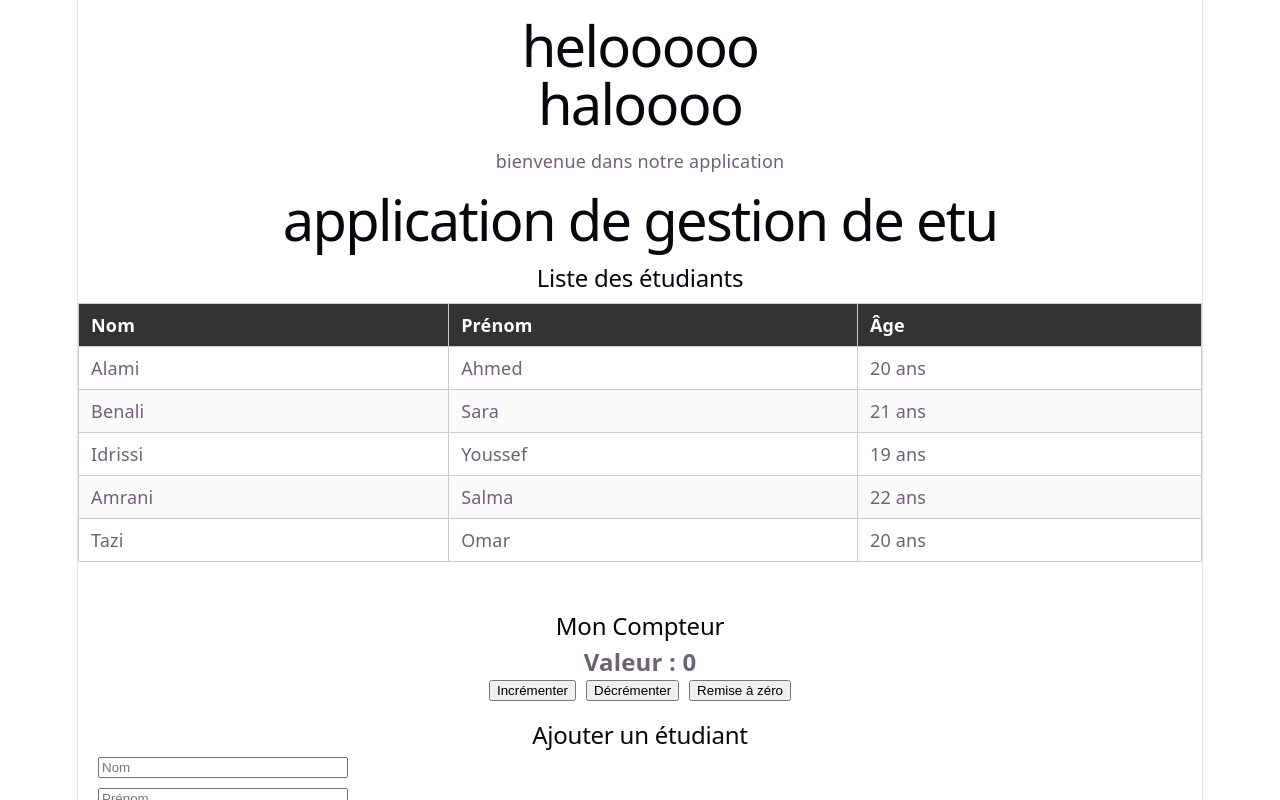
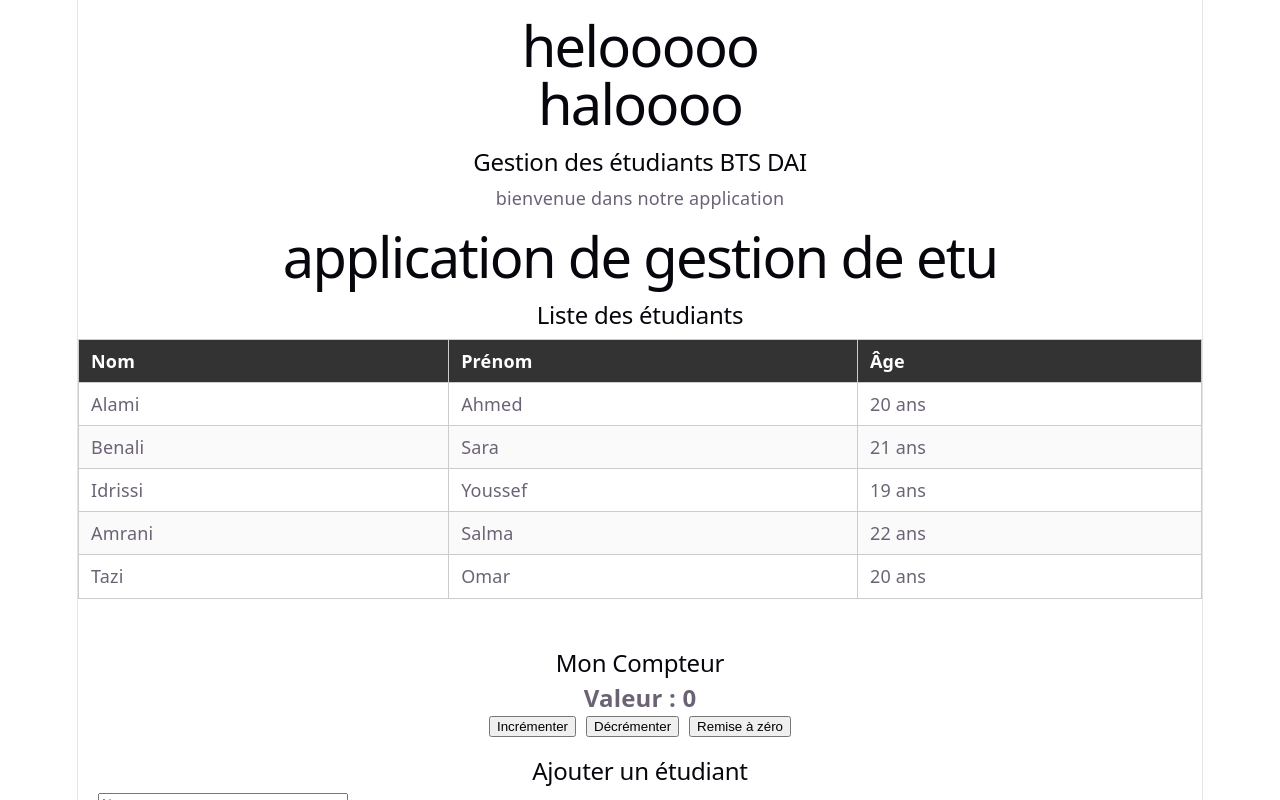
Before and after one commit to midsouam-max/Gestion-etud, a React (Vite) app: page / in a window 1280 px wide. Shown: the top 800 px of the page. Built offline with nearby package versions, Linux system fonts and the light colour scheme; no server answers.

Commit message:
ajout de titre BTS dai

```diff
--- a/src/App.jsx
+++ b/src/App.jsx
@@ -27,6 +27,7 @@ function App() {
     <div>
       <h1> helooooo</h1>
       <h1> haloooo</h1>
+      <h2>Gestion des étudiants BTS DAI</h2>
       <p>bienvenue dans notre application</p>
       <h1>application de gestion de etu</h1>
 
```
